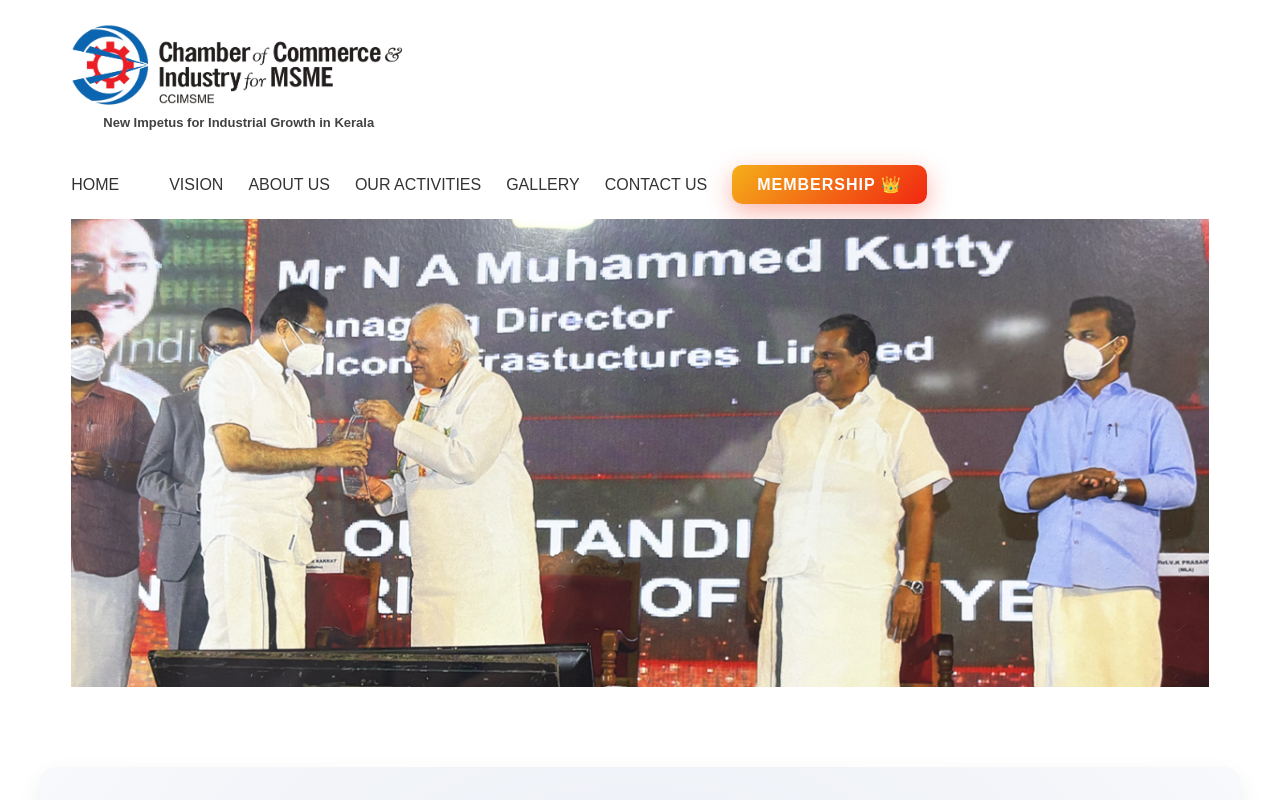
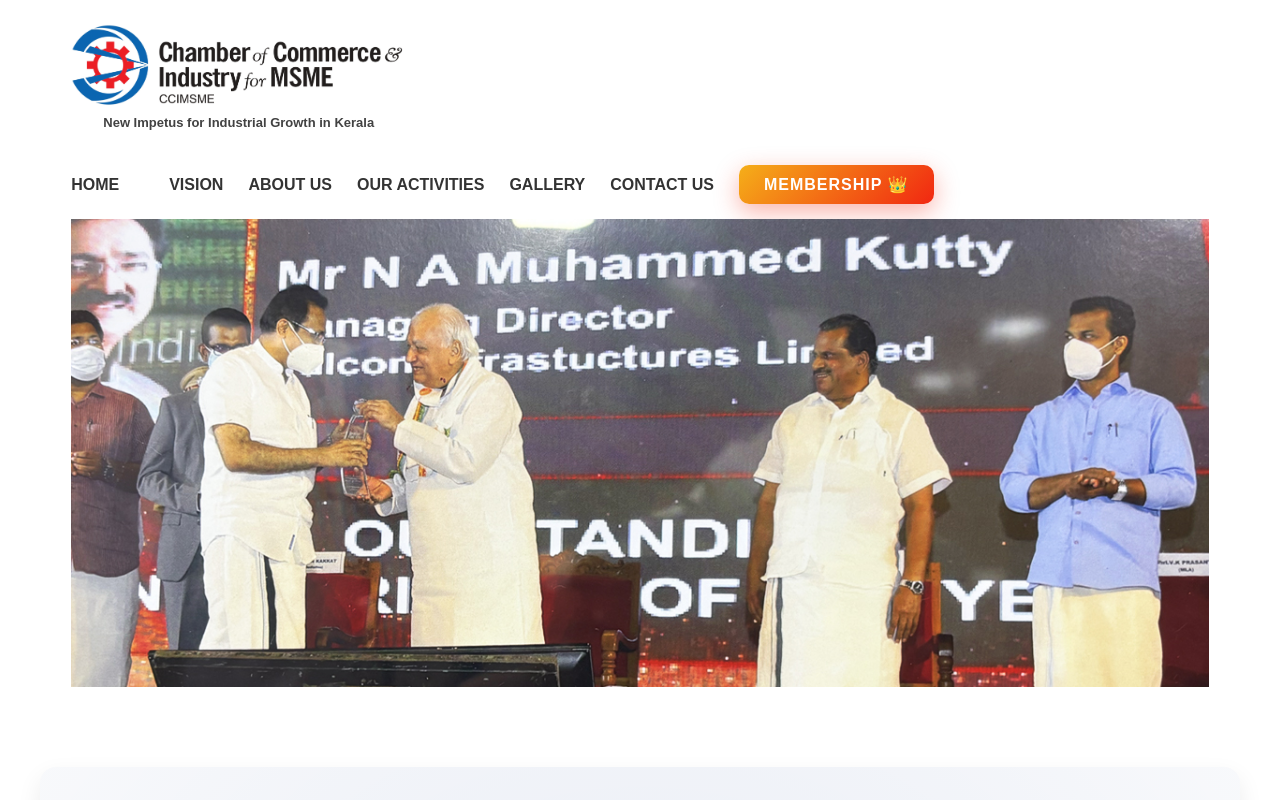
Before and after one commit to falconinfratechnical-ai/CCIMSME, a React (Vite) app in the folder my-project/: page / in a window 1280 px wide. Shown: the top 800 px of the page. Built offline with nearby package versions, Linux system fonts and the light colour scheme.

Commit message:
google-form-updated

```diff
--- a/my-project/src/components/Header.css
+++ b/my-project/src/components/Header.css
@@ -51,13 +51,14 @@
 .navbar a {
   text-decoration: none;
   color: #333;
-  font-weight: 500;
+   font-weight: bold;
+    /* font-size: 110%; */
   padding: 5px 0;
   transition: color 0.3s ease;
 }
 
 .navbar a:hover {
-  color: #2e3ca9;
+  color: #bbbfdf;
 }
 
 
```
